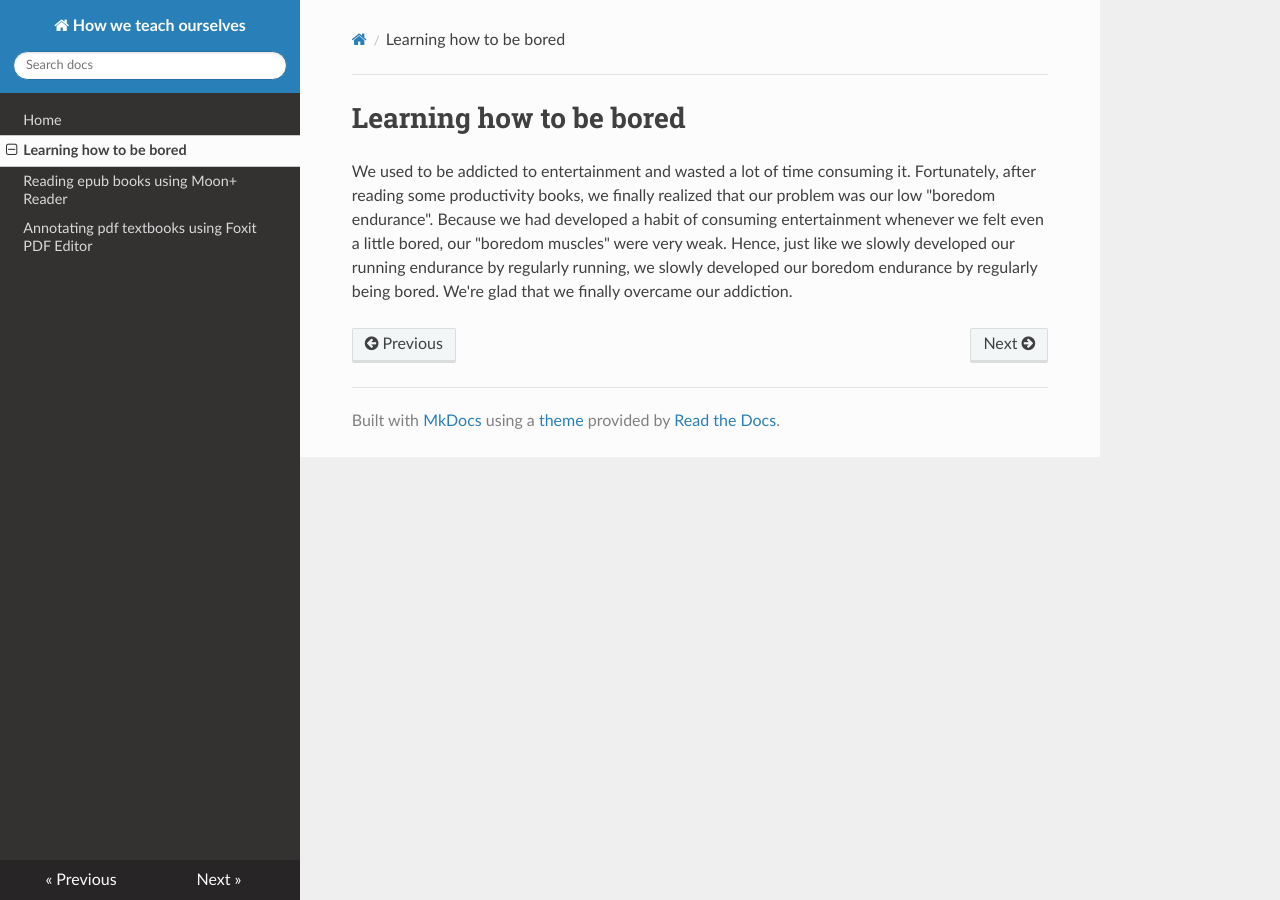
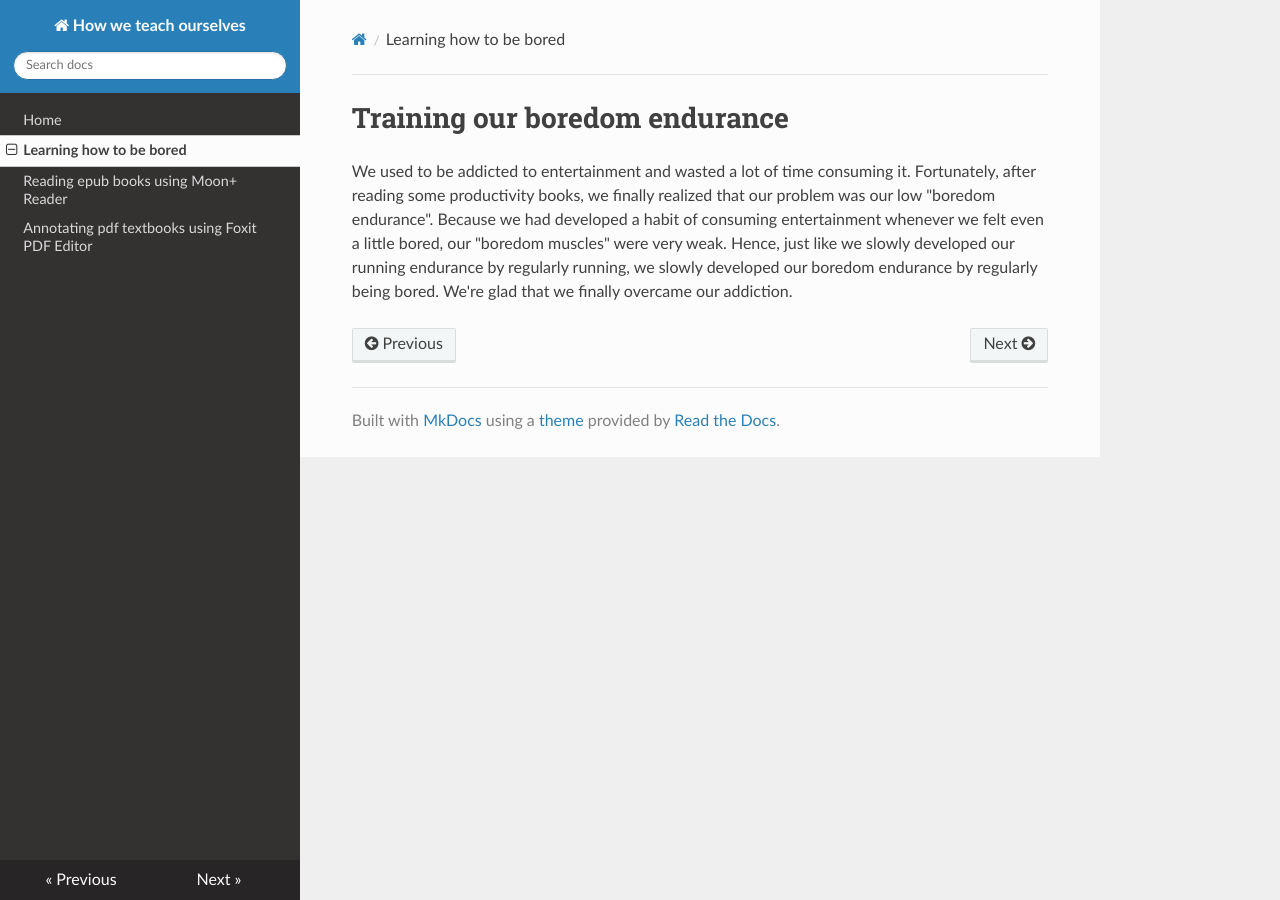
Before and after one commit to maximilian-ho/how-we-teach-ourselves, an MkDocs documentation site: the page built from docs/boredom.md, in a window 1280 px wide. Built offline with MkDocs 1.6.1, drawn with Linux system fonts in a browser that asks for light colours; nearby versions of some CDN libraries; old or Windows-style settings are respelled for this version of MkDocs.

Commit message:
Update boredom.md

```diff
--- a/docs/boredom.md
+++ b/docs/boredom.md
@@ -1,3 +1,3 @@
-# Learning how to be bored
+# Training our boredom endurance
 
 We used to be addicted to entertainment and wasted a lot of time consuming it. Fortunately, after reading some productivity books, we finally realized that our problem was our low "boredom endurance". Because we had developed a habit of consuming entertainment whenever we felt even a little bored, our "boredom muscles" were very weak. Hence, just like we slowly developed our running endurance by regularly running, we slowly developed our boredom endurance by regularly being bored. We're glad that we finally overcame our addiction.
```
